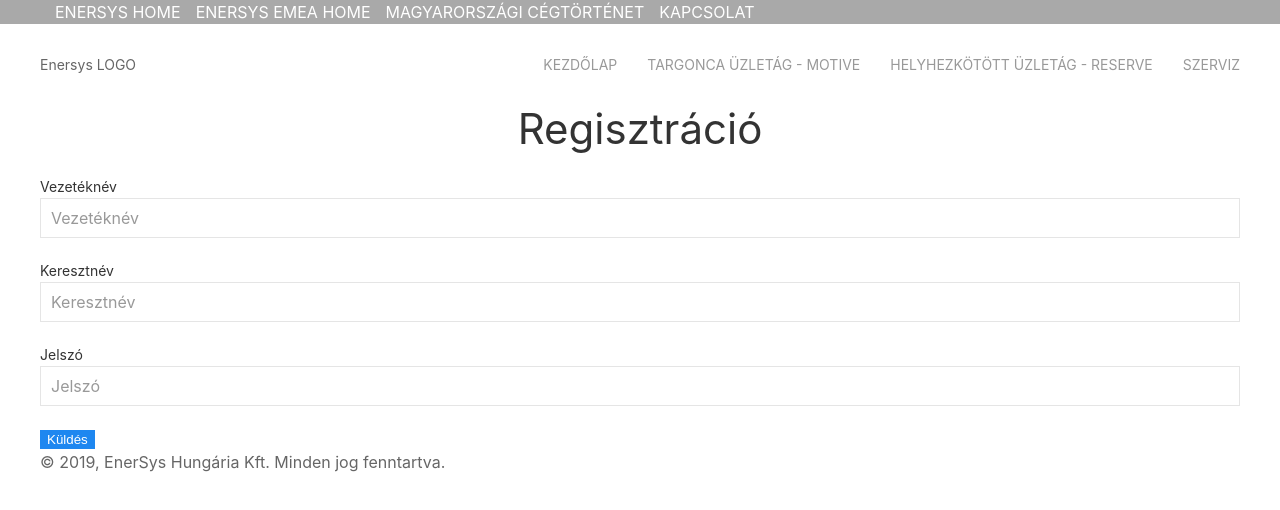
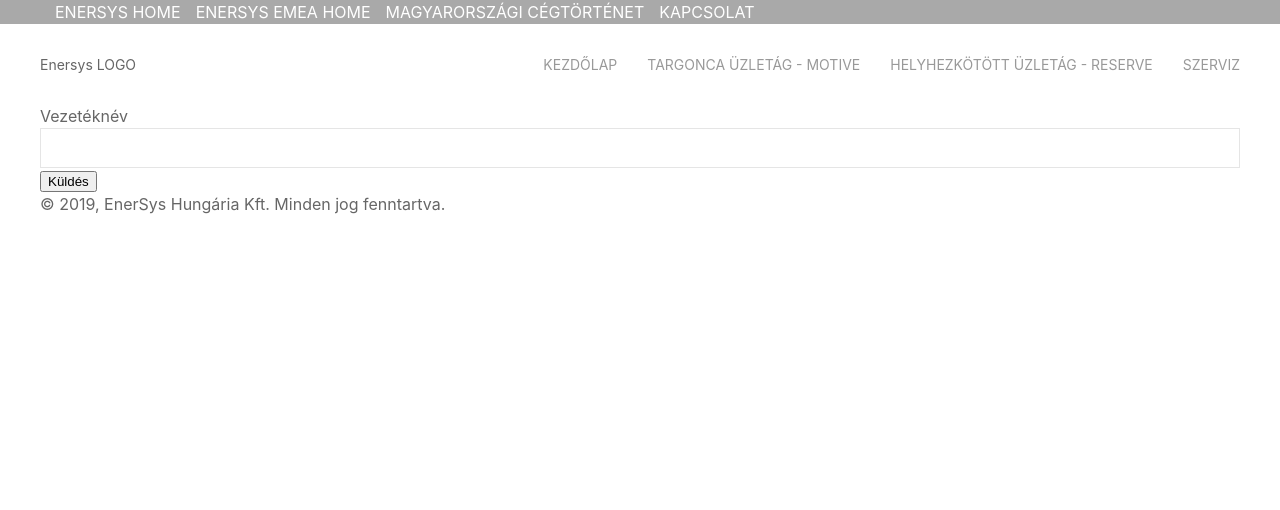
Before and after one commit to bacsakadrian/webshop, a Vue app: page /regisztracio in a window 1280 px wide. Shown: the top 510 px of the page. Built offline with nearby package versions, Linux system fonts and the light colour scheme.

Commit message:
reg aloldal, holnap folyt

```diff
--- a/src/components/RegistrationInput.vue
+++ b/src/components/RegistrationInput.vue
@@ -1,26 +1,40 @@
 <template>
-  <div class="uk-margin">
-    <label class="uk-form-label" :for="name"> {{ name }} </label>
-    <Field class="uk-input" :name="name" :rules="empty" :type="type" :id="name" :placeholder="name" required="true"/>
-    <ErrorMessage class="uk-text-danger" :name="name" />
+  <div id="app">
+      <label for="name"> {{ name }} </label>
+      <Field class="uk-input" :name="name" :rules="validateEmail" />
+      <ErrorMessage name="email" />
   </div>
 </template>
 
 <script>
-  import {  Field, ErrorMessage } from 'vee-validate';
-  export default {
-    components: { Field, ErrorMessage },
-    props: {
-      name : String,
-      type : String,
+import { Field, ErrorMessage } from 'vee-validate';
+
+export default {
+  props: {
+  name: String
+  },
+  components: {
+    Field,
+    ErrorMessage,
+  },
+  methods: {
+    onSubmit(values) {
+      alert(JSON.stringify(values, null, 2));
     },
-    methods: {
-      empty(value) {
-        if(!value) {
-          return "Kötelező a mező kitöltése"
-        }
-        return true;
+    validateEmail(value) {
+      // if the field is empty
+      if (!value) {
+        return 'This field is required';
       }
-    }
-  }
+
+      // if the field is not a valid email
+      if (!/^[A-Z0-9._%+-]+@[A-Z0-9.-]+\.[A-Z]{2,4}$/i.test(value)) {
+        return 'This field must be a valid email';
+      }
+
+      // All is good
+      return true;
+    },
+  },
+};
 </script>
--- a/src/views/pages/Registration.vue
+++ b/src/views/pages/Registration.vue
@@ -1,19 +1,16 @@
 <template>
-  <div style="text-align: center">
-    <h1>Regisztráció</h1>
-  </div>
   <Form @submit="onSubmit">
-        <RegistrationInput type="text" name="Vezetéknév" />
-        <RegistrationInput type="text" name="Keresztnév" />
-        <RegistrationInput type="password" name="Jelszó" />
-      <button class="uk-button-primary" type="submit">Küldés</button>
-    </Form>
+    <RegistrationInput name="Vezetéknév" />
+
+    <button>Küldés</button>
+  </Form>
 </template>
 
+
 <script>
-import RegistrationInput from '@/components/RegistrationInput.vue'
-import { Form } from 'vee-validate';
+  import RegistrationInput from '@/components/RegistrationInput.vue'
+  import { Form, } from 'vee-validate';
   export default {
-    components: { RegistrationInput, Form },
+    components : { Form, RegistrationInput },
   }
 </script>
```
Also changed, not shown: src/main.js (line endings or trailing spaces).
